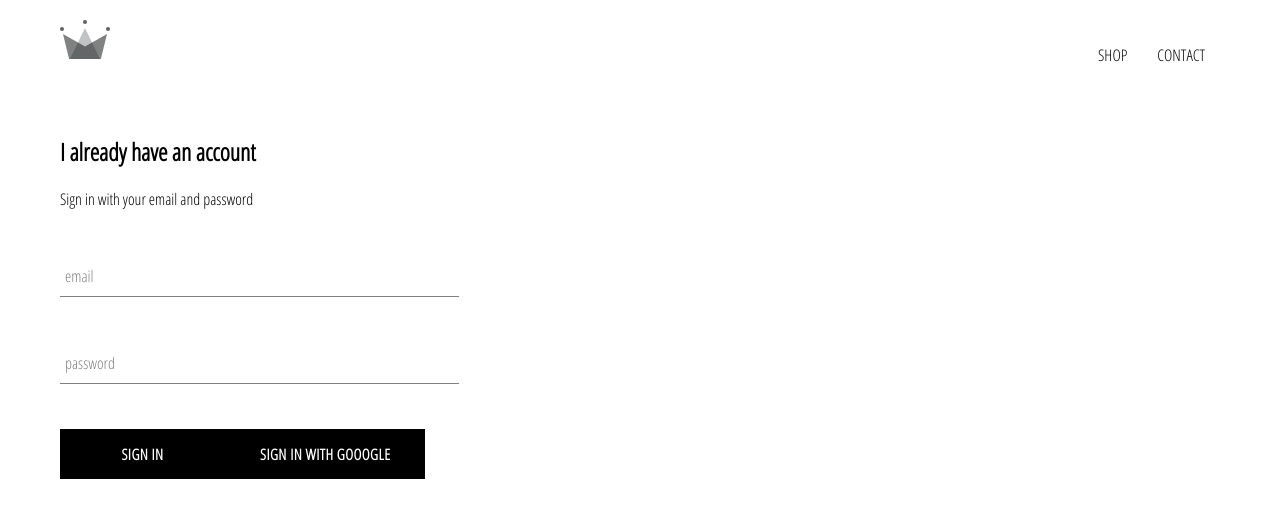
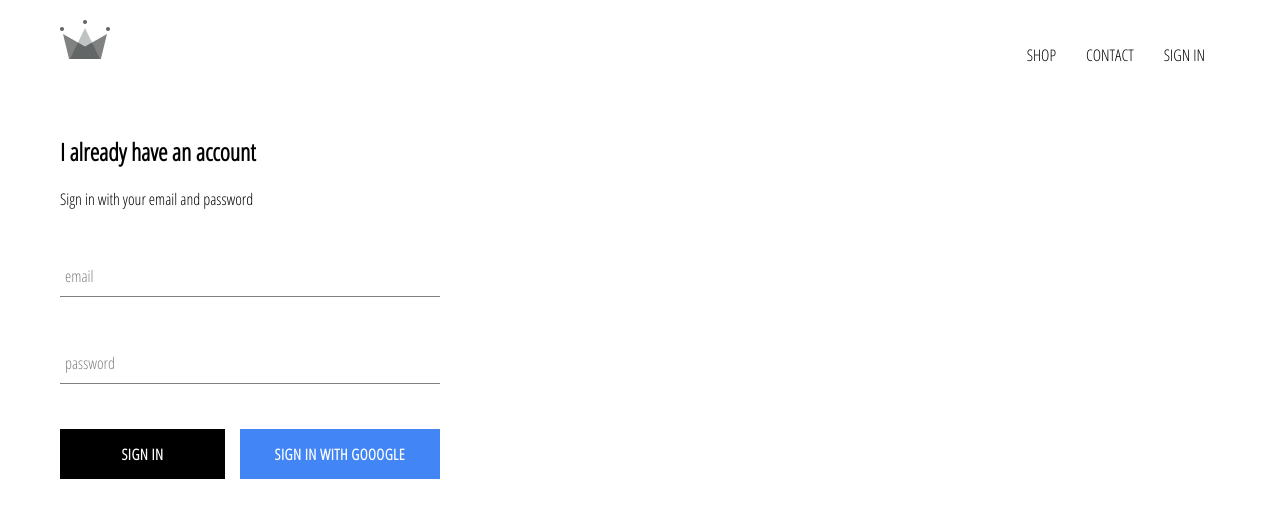
Before and after one commit to YiweiC1W/Clothing-E-commerce, a React (Create React App) app: page /signin in a window 1280 px wide. Shown: the top 518 px of the page. Built offline with nearby package versions, Linux system fonts and the light colour scheme; no server answers.

Commit message:
google auth

```diff
--- a/src/App.css
+++ b/src/App.css
@@ -7,3 +7,7 @@ a {
 	text-decoration: none;
 	color: black;
 }
+
+* {
+	box-sizing: border-box;
+}
--- a/src/App.js
+++ b/src/App.js
@@ -5,12 +5,34 @@ import './App.css';
 import HomePage from './pages/homepage/homepage.component';
 import ShopPage from './pages/shop/shop.component';
 import Header from './components/header/header.component';
-import SignInAndSignUpPage from './pages/sign-in-and-sign-up/sign-in-and-sign-up'
+import SignInAndSignUpPage from './pages/sign-in-and-sign-up/sign-in-and-sign-up';
+import { auth } from './firebase/firebase.utils';
 
-function App() {
+class App extends React.Component {
+	constructor() {
+		super();
+
+		this.state = {
+			currentUser: null
+		};
+	}
+
+	unsubscribeFromAuth = null;
+
+	componentDidMount() {
+		auth.onAuthStateChanged((user) => {
+			this.setState({ currentUser: user });
+		});
+	}
+
+	componentWillUnmount() {
+		this.unsubscribeFromAuth();
+	}
+
+	render() {
 		return (
 			<div>
-			<Header />
+				<Header currentUser={this.state.currentUser} />
 				<Switch>
 					<Route exact path="/" component={HomePage} />
 					<Route path="/shop" component={ShopPage} />
@@ -19,5 +41,6 @@ function App() {
 			</div>
 		);
 	}
+}
 
 export default App;
--- a/src/components/custom-button/custom-button.component.jsx
+++ b/src/components/custom-button/custom-button.component.jsx
@@ -1,8 +1,8 @@
 import React from 'react';
 import './custom-button.style.scss';
 
-const CustomButton = ({ children, ...otherProps }) => (
-	<button className="custom-button" {...otherProps}>
+const CustomButton = ({ children, isGoogleSignIn, ...otherProps }) => (
+	<button className={`${isGoogleSignIn ? 'google-sign-in' : ''} custom-button`} {...otherProps}>
 		{children}
 	</button>
 );
--- a/src/components/custom-button/custom-button.style.scss
+++ b/src/components/custom-button/custom-button.style.scss
@@ -19,4 +19,14 @@
 		color: black;
 		border: 1px solid black;
 	}
+
+	&.google-sign-in {
+		background-color: #4285f4;
+		color: white;
+
+		&:hover {
+			background-color: #357ae8;
+      border: none;
 		}
+	}
+}
--- a/src/components/header/header.component.jsx
+++ b/src/components/header/header.component.jsx
@@ -1,17 +1,27 @@
 import React from 'react';
 import { Link } from 'react-router-dom';
+import { auth } from '../../firebase/firebase.utils';
 import { ReactComponent as Logo } from '../../assets/crown.svg';
 import './header.styles.scss';
 
-const Header = () => (
+const Header = ({ currentUser }) => (
 	<div className="header">
 		<Link className="logo-Container" to="/">
-			<Logo className='logo' />
-        </Link>
-        <div className='options'>
-        <Link className='option' to='/shop' >SHOP</Link>
-        <Link className='option' to='/shop' >CONTACT</Link>
-        </div>
+			<Logo className="logo" />
+		</Link>
+		<div className="options">
+			<Link className="option" to="/shop">
+				SHOP
+			</Link>
+			<Link className="option" to="/shop">
+				CONTACT
+			</Link>
+			{currentUser ? (
+				<div className="option" onClick={() => auth.signOut()}>SIGN OUT</div>
+			) : (
+				<Link className="option" to="/signin">SIGN IN</Link>
+			)}
+		</div>
 	</div>
 );
 
--- a/src/components/sign-in/sign-in.component.jsx
+++ b/src/components/sign-in/sign-in.component.jsx
@@ -50,9 +50,12 @@ class SignIn extends React.Component {
 						required
 						handleChange={this.handleChange}
 					/>
-
-					<CustomButton type="submit">SIGN IN</CustomButton>
-					<CustomButton onClick={signInWithGoogle}>SIGN IN WITH GOOOGLE</CustomButton>
+					<div className="buttons">
+						<CustomButton type="submit">SIGN IN</CustomButton>
+						<CustomButton onClick={signInWithGoogle} isGoogleSignIn>
+							SIGN IN WITH GOOOGLE
+						</CustomButton>
+					</div>
 				</form>
 			</div>
 		);
--- a/src/components/sign-in/sign-in.style.scss
+++ b/src/components/sign-in/sign-in.style.scss
@@ -1,5 +1,5 @@
 .sign-in {
-    width: 30vw;
+    width: 380px;
     display: flex;
     flex-direction: column;
 
@@ -7,4 +7,9 @@
     .title {
         margin: 10px 0;
     }
+
+    .buttons{
+        display: flex;
+        justify-content: space-between;
+    }
 }
```
Lines whose indentation alone changed are shown as unchanged.
